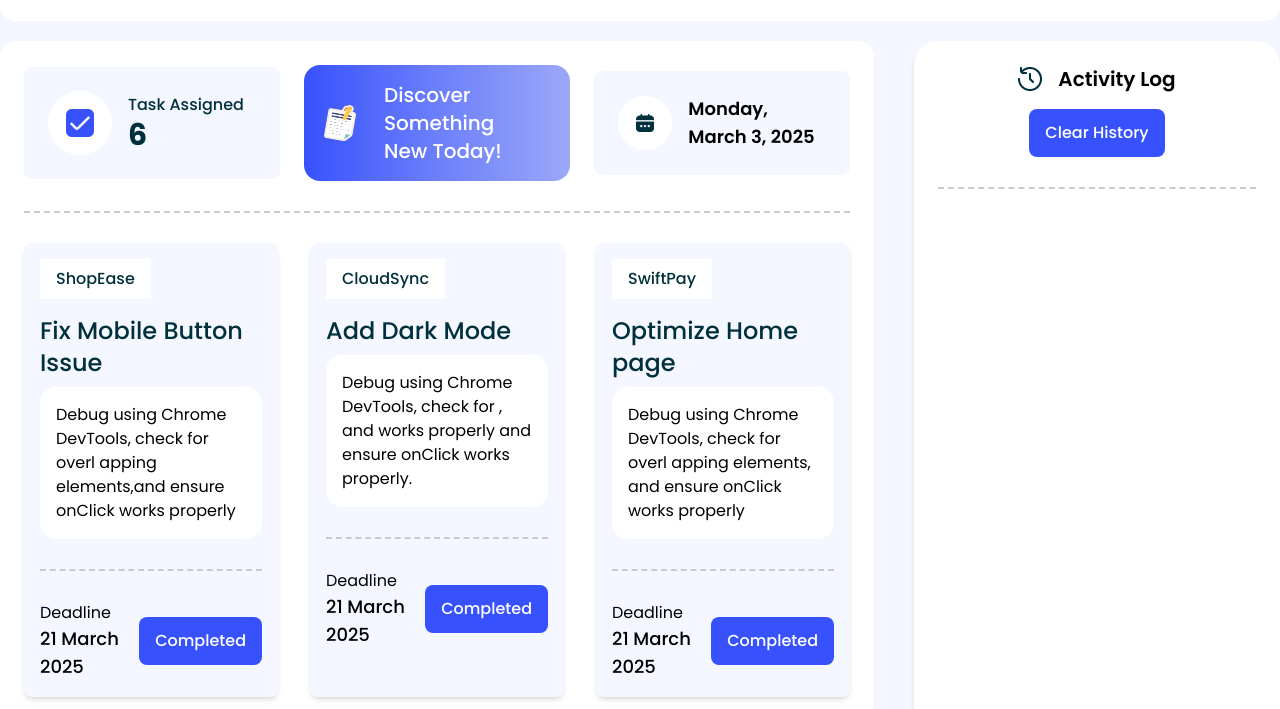
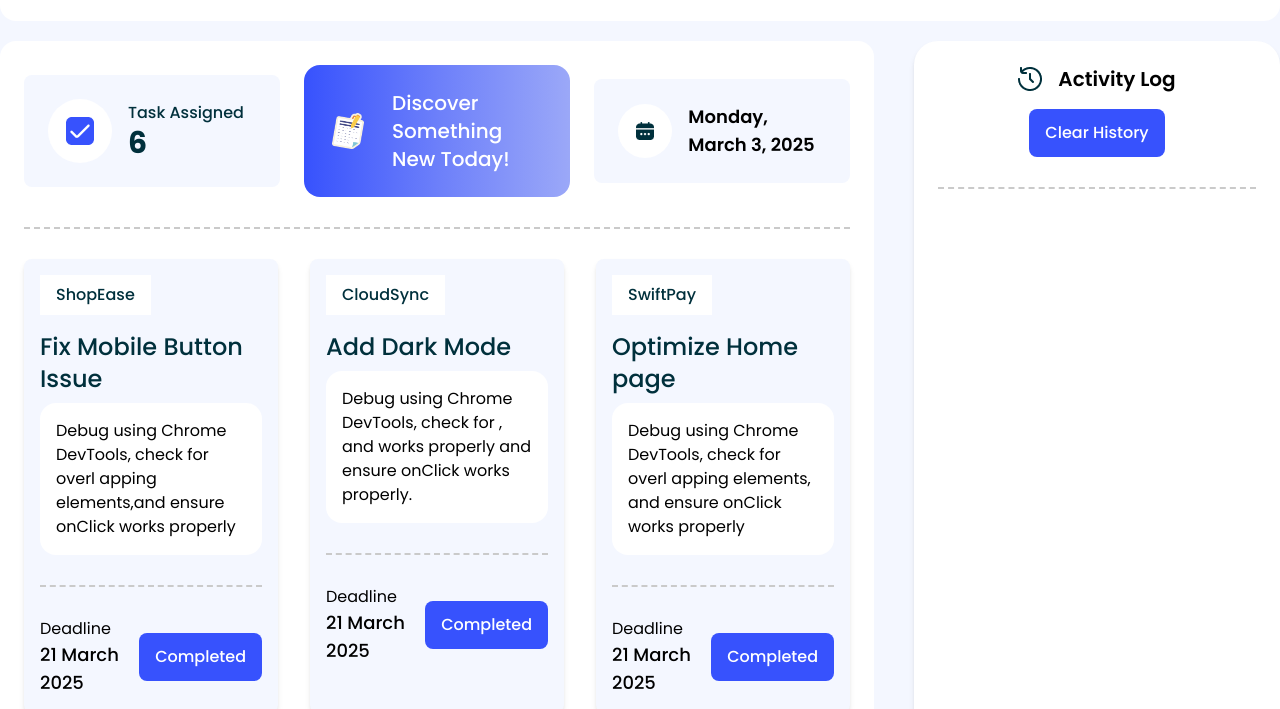
Before and after one commit to faruqsoft/Dom-Dev-Board, a plain HTML site: page index.html in a window 1280 px wide. Shown: the part 91-800 px from the top of the page. Drawn offline with nearby package versions, Linux system fonts and the light colour scheme; files that its build step writes are made by us from their sources.

Commit message:
discover button fixed

```diff
--- a/index.html
+++ b/index.html
@@ -82,7 +82,7 @@
                     </div>
 
                     <!-- Board Section -->
-                    <div id="board-btn" class="flex items-center flex-1 gap-6 bg-gradient-to-r  p-4 from-[rgba(55,82,253,1)] via-[rgba(108,127,250,1)] to-[rgba(155,168,248,1)]">
+                    <div id="board-btn" class="flex items-center flex-1 gap-6 bg-gradient-to-r  p-6 from-[rgba(55,82,253,1)] via-[rgba(108,127,250,1)] to-[rgba(155,168,248,1)]">
                         <img src="./assets/board.png" class="h-10">
                         <h1 class="text-xl font-medium text-white pr-4">Discover Something New Today!</h1>
                     </div>
```
